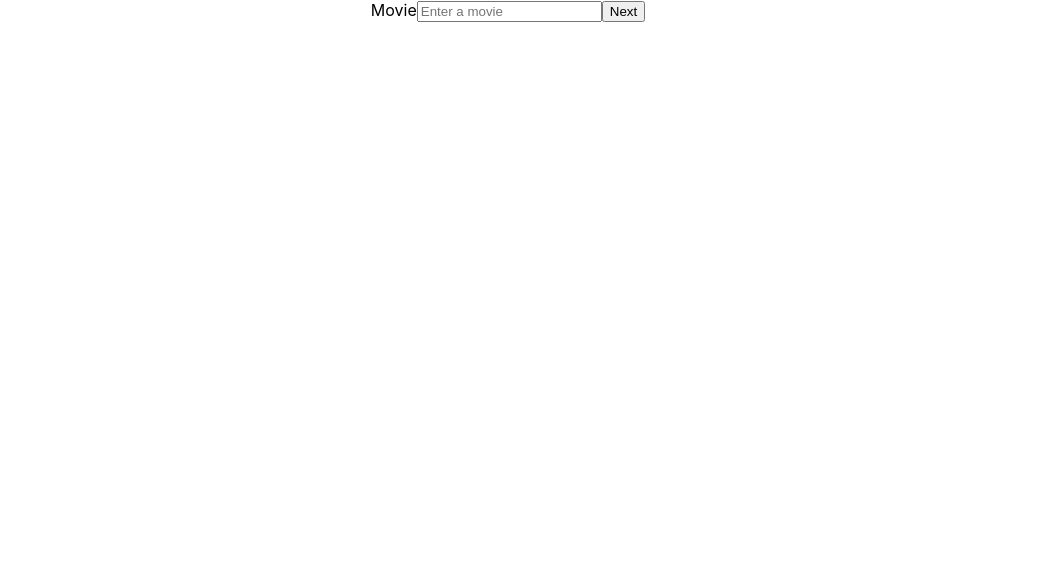
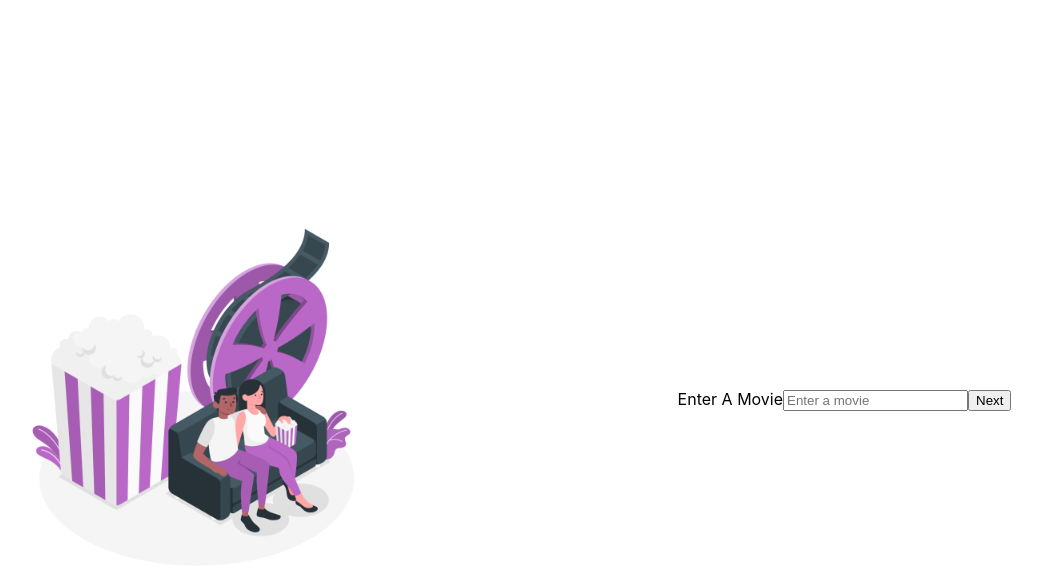
Before and after one commit to chriskontsis/movie-rating, a React (Create React App) app: page / in a window 1280 px wide. Shown: the top 576 px of the page, without its empty margins (132-1174 px from the left). Built offline with nearby package versions, Linux system fonts and the light colour scheme.

Commit message:
Homepage stlying

```diff
--- a/src/App.css
+++ b/src/App.css
@@ -36,3 +36,22 @@
     transform: rotate(360deg);
   }
 }
+#page-container {
+  display: flex;
+  align-items: center;
+  justify-content: space-around;
+  margin: 0;
+  height: 100vh;
+}
+
+#landing-img {
+  height: 400px;
+  width: 400px;
+}
+
+#form-container {
+  height: 400px;
+  display: flex;
+  align-items: center;
+  justify-content: center;
+}
--- a/src/Components/UserInput.js
+++ b/src/Components/UserInput.js
@@ -1,22 +1,30 @@
 import React from "react";
+import "../App.css";
 
 const UserInput = ({ nextStep, handleChange, values }) => {
-    const Continue = e => {
-        nextStep();
-      }
+  const Continue = (e) => {
+    nextStep();
+  };
 
   return (
-    <label>
-      Movie
-      <input
-        type="text"
-        placeholder="Enter a movie"
-        value={values.userMovie}
-        onChange={handleChange('userMovie')}
-      />
-      <button onClick={ Continue }>Next</button>
-    </label>
+    <div id="page-container">
+      <div>
+      <img id="landing-img" src={require("../imgs/Movie Night-amico.png")} />
+      </div>
 
+      <div id="form-container">
+        <form>
+          Enter A Movie
+          <input
+            type="text"
+            placeholder="Enter a movie"
+            value={values.userMovie}
+            onChange={handleChange("userMovie")}
+          />
+          <button onClick={Continue}>Next</button>
+        </form>
+      </div>
+    </div>
   );
 };
 
```
Also changed, not shown: src/imgs/Movie Night-amico.png (added).
